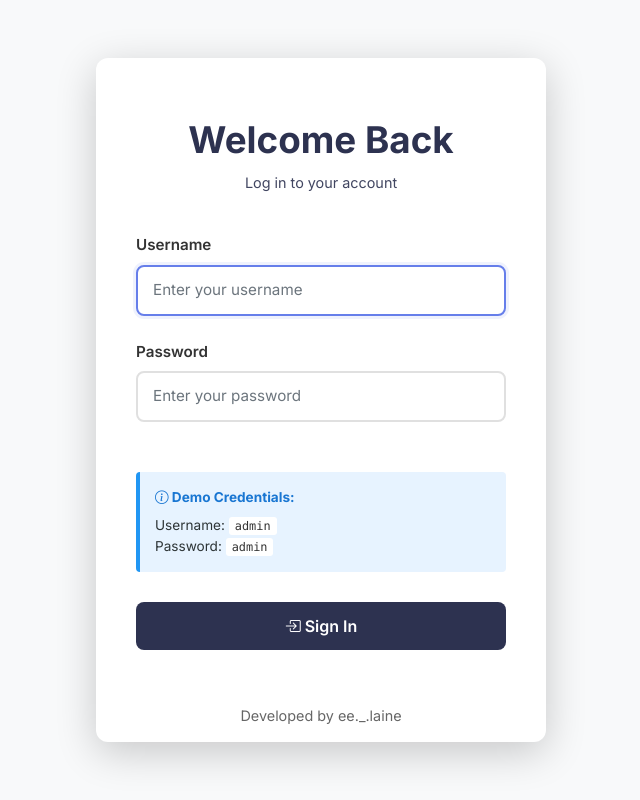
After one commit to Lainee0/duplicate-checker, a PHP site: page /login.php in a window 1280 px wide. The commit adds this page. Shown: the whole page, without its empty margins (319-959 px from the left). Run offline with PHP 8.4, Linux system fonts and the light colour scheme.

Commit message:
fixed and added login functionality

```diff
--- a/export.php
+++ b/export.php
@@ -2,6 +2,12 @@
 session_start();
 require_once 'config.php';
 require_once 'vendor/autoload.php';
+
+// Check if user is logged in
+if (!isset($_SESSION['user_id']) || !isset($_SESSION['logged_in'])) {
+    http_response_code(401);
+    die('Unauthorized');
+}
 
 use PhpOffice\PhpSpreadsheet\Spreadsheet;
 use PhpOffice\PhpSpreadsheet\Writer\Xlsx;
--- /dev/null
+++ b/login.php
@@ -0,0 +1,274 @@
+<?php
+session_start();
+
+// If user is already logged in, redirect to dashboard
+if (isset($_SESSION['user_id'])) {
+    header("Location: index.php");
+    exit;
+}
+
+$error = '';
+if ($_SERVER['REQUEST_METHOD'] == 'POST') {
+    // This will be handled by login-process.php via form submission
+}
+
+// Check if there was a login error message passed
+if (isset($_GET['error'])) {
+    $error = htmlspecialchars($_GET['error']);
+}
+?>
+<!DOCTYPE html>
+<html lang="en">
+<head>
+    <meta charset="UTF-8">
+    <meta name="viewport" content="width=device-width, initial-scale=1.0">
+    <title>Login - DupliChecker</title>
+
+    <!-- Bootstrap 5 CSS -->
+    <link href="https://cdn.jsdelivr.net/npm/bootstrap@5.1.3/dist/css/bootstrap.min.css" rel="stylesheet">
+    <!-- Bootstrap Icons -->
+    <link rel="stylesheet" href="https://cdn.jsdelivr.net/npm/bootstrap-icons@1.11.3/font/bootstrap-icons.css">
+    <!-- Google Fonts -->
+    <link href="https://fonts.googleapis.com/css2?family=Inter:wght@300;400;500;600;700&display=swap" rel="stylesheet">
+
+    <link rel="stylesheet" href="css/style.css">
+
+    <style>
+        body {
+            min-height: 100vh;
+            display: flex;
+            align-items: center;
+            justify-content: center;
+            font-family: 'Inter', sans-serif;
+        }
+
+        .login-container {
+            width: 100%;
+            max-width: 450px;
+            background: white;
+            border-radius: 12px;
+            box-shadow: 0 10px 40px rgba(0, 0, 0, 0.2);
+            overflow: hidden;
+        }
+
+        .login-header {
+            /* background: linear-gradient(135deg, #667eea 0%, #764ba2 100%); */
+            color: #2D3250;
+            padding: 60px 20px;
+            padding-bottom: 40px;
+            text-align: center;
+        }
+
+        .login-header h1 {
+            font-size: 2.3rem;
+            font-weight: 700;
+            margin-bottom: 10px;
+        }
+
+        .login-header p {
+            font-size: 0.9rem;
+            opacity: 0.9;
+            margin: 0;
+        }
+
+        .logo-text-login {
+            display: flex;
+            align-items: center;
+            justify-content: center;
+            gap: 10px;
+        }
+
+        .login-form {
+            padding: 40px;
+        }
+
+        .form-group {
+            margin-bottom: 25px;
+        }
+
+        .form-group label {
+            font-weight: 600;
+            color: #333;
+            margin-bottom: 8px;
+            display: block;
+            font-size: 0.95rem;
+        }
+
+        .form-control {
+            border: 2px solid #e0e0e0;
+            border-radius: 8px;
+            padding: 12px 15px;
+            font-size: 0.95rem;
+            transition: all 0.3s ease;
+        }
+
+        .form-control:focus {
+            border-color: #667eea;
+            box-shadow: 0 0 0 3px rgba(102, 126, 234, 0.1);
+            outline: none;
+        }
+
+        .btn-login {
+            width: 100%;
+            padding: 12px;
+            background: #2D3250;
+            color: white;
+            border: none;
+            border-radius: 8px;
+            font-weight: 600;
+            font-size: 1rem;
+            transition: all 0.3s ease;
+            margin-top: 10px;
+        }
+
+        .btn-login:hover {
+            transform: translateY(-2px);
+            box-shadow: 0 5px 15px rgba(102, 126, 234, 0.4);
+            color: white;
+        }
+
+        .alert {
+            border-radius: 8px;
+            border: none;
+            margin-bottom: 20px;
+        }
+
+        .alert-danger {
+            background-color: #f8d7da;
+            color: #721c24;
+        }
+
+        .checkbox-group {
+            display: flex;
+            justify-content: space-between;
+            align-items: center;
+            margin-bottom: 25px;
+            font-size: 0.9rem;
+        }
+
+        .checkbox-group label {
+            margin-bottom: 0;
+            display: flex;
+            align-items: center;
+            gap: 5px;
+            cursor: pointer;
+            font-weight: 400;
+        }
+
+        .checkbox-group a {
+            color: #667eea;
+            text-decoration: none;
+        }
+
+        .checkbox-group a:hover {
+            text-decoration: underline;
+        }
+
+        .login-footer {
+            text-align: center;
+            padding: 15px 20px;
+            /* background: #f8f9fa; */
+            /* border-top: 1px solid #e0e0e0; */
+            font-size: 0.9rem;
+            color: #666;
+        }
+
+        .demo-credentials {
+            background: #e7f3ff;
+            border-left: 4px solid #2196F3;
+            padding: 15px;
+            border-radius: 4px;
+            margin-bottom: 20px;
+            font-size: 0.85rem;
+        }
+
+        .demo-credentials strong {
+            color: #1976D2;
+            display: block;
+            margin-bottom: 8px;
+        }
+
+        .demo-credentials code {
+            background: white;
+            padding: 2px 6px;
+            border-radius: 3px;
+            color: #333;
+        }
+    </style>
+</head>
+<body>
+    <div class="login-container">
+        <!-- Header -->
+        <div class="login-header">
+            <h1>Welcome Back</h1>
+            <p>Log in to your account</p>
+        </div>
+
+        <!-- Login Form -->
+        <div class="login-form" style="padding-top: 0;">
+            <?php if ($error): ?>
+                <div class="alert alert-danger alert-dismissible fade show" role="alert">
+                    <i class="bi bi-exclamation-circle"></i> <?php echo $error; ?>
+                    <button type="button" class="btn-close" data-bs-dismiss="alert" aria-label="Close"></button>
+                </div>
+            <?php endif; ?>
+
+            <form method="POST" action="login-process.php">
+                <div class="form-group">
+                    <label for="username">
+                        Username
+                    </label>
+                    <input
+                        type="text"
+                        class="form-control"
+                        id="username"
+                        name="username"
+                        placeholder="Enter your username"
+                        required
+                        autofocus
+                    >
+                </div>
+
+                <div class="form-group">
+                    <label for="password">
+                        Password
+                    </label>
+                    <input
+                        type="password"
+                        class="form-control"
+                        id="password"
+                        name="password"
+                        placeholder="Enter your password"
+                        required
+                    >
+                </div>
+
+                <div class="checkbox-group">
+                    <!-- <label>
+                        <input type="checkbox" name="remember" id="remember">
+                        Remember me
+                    </label> -->
+                </div>
+
+                <div class="demo-credentials">
+                    <strong><i class="bi bi-info-circle"></i> Demo Credentials:</strong>
+                    Username: <code>admin</code><br>
+                    Password: <code>admin</code>
+                </div>
+
+                <button type="submit" class="btn btn-login">
+                    <i class="bi bi-box-arrow-in-right"></i> Sign In
+                </button>
+            </form>
+        </div>
+
+        <!-- Footer -->
+        <div class="login-footer">
+            <p class="mb-0">Developed by ee._.laine</p>
+        </div>
+    </div>
+
+    <!-- Bootstrap JS -->
+    <script src="https://cdn.jsdelivr.net/npm/bootstrap@5.1.3/dist/js/bootstrap.bundle.min.js"></script>
+</body>
+</html>
```
Also changed, not shown: auth.php (added, +111 -0 lines), database.sql (+18 -0 lines), index.php (+68 -63 lines), js/script.js (+21 -1 lines), login-process.php (added, +64 -0 lines), logout.php (added, +14 -0 lines), process.php (+7 -2 lines).
